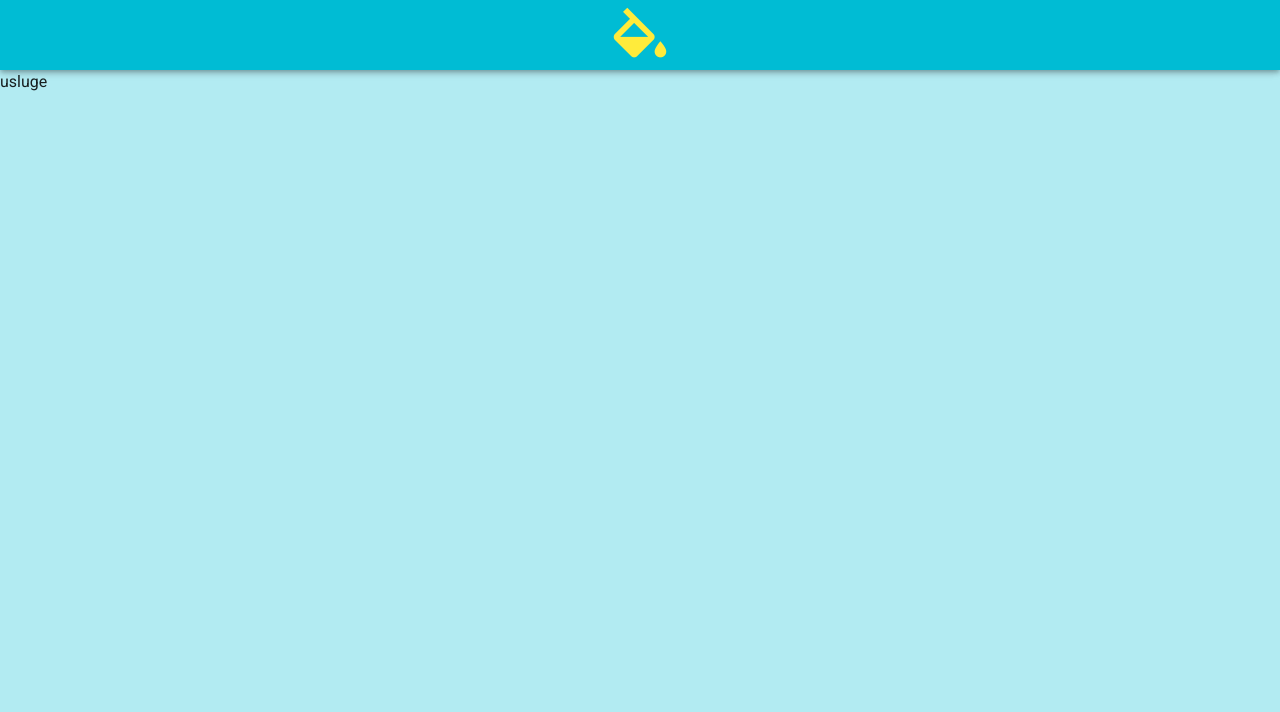
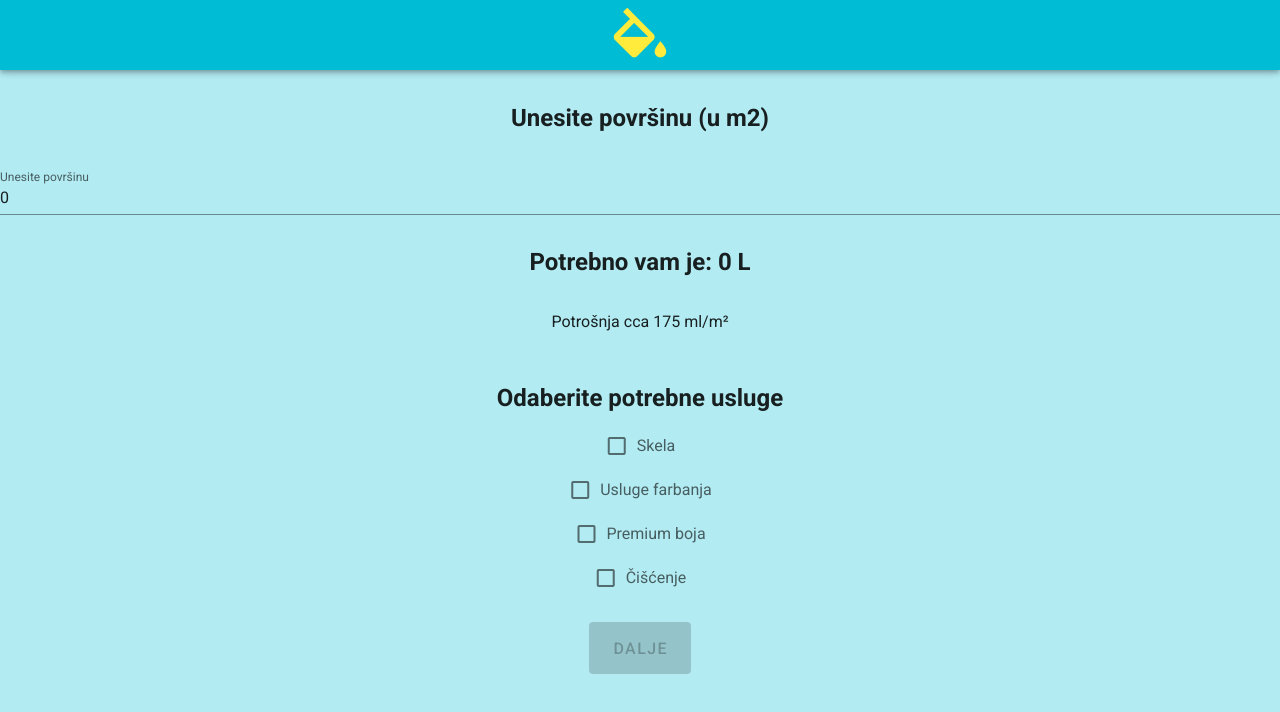
Before and after one commit to Matijaaaa/Pitura, a Vue app: page /povrsina-usluge in a window 1280 px wide. Shown: the top 712 px of the page. Built offline with nearby package versions, Linux system fonts and the light colour scheme; a web font is replaced by a local one.

Commit message:
Stranica površina usluge dorađena

```diff
--- a/src/views/povrsina-usluge-view.vue
+++ b/src/views/povrsina-usluge-view.vue
@@ -1,13 +1,100 @@
 <template>
   <div>
-    <h1>usluge</h1>
+    <div class="mt-8 flex justify-center">
+      <h1 class="text-2xl font-semibold">Unesite površinu (u m2)</h1>
+    </div>
+    <div class="mt-8 flex justify-center">
+      <v-text-field
+        label="Unesite površinu"
+        :rules="rules"
+        hide-details="auto"
+        class="inline"
+        v-model="unesenaPovrsina"
+      ></v-text-field>
+    </div>
+    <div class="mt-8 flex justify-center">
+      <h1 class="text-2xl font-semibold">
+        Potrebno vam je: {{ izracunLitara }} L
+      </h1>
+    </div>
+    <div class="mt-8 flex justify-center">
+      <p>Potrošnja cca 175 ml/m²</p>
+    </div>
+    <div class="mt-8 flex justify-center">
+      <h1 class="text-2xl font-semibold">Odaberite potrebne usluge</h1>
+    </div>
+    <div class="flex justify-center">
+      <v-checkbox
+        v-model="skela"
+        label="Skela"
+        color="yellow darken-2"
+        hide-details
+      ></v-checkbox>
+    </div>
+    <div class="flex justify-center">
+      <v-checkbox
+        v-model="uslugeFarbanja"
+        label="Usluge farbanja"
+        color="yellow darken-2"
+        hide-details
+      ></v-checkbox>
+    </div>
+    <div class="flex justify-center">
+      <v-checkbox
+        v-model="premiumBoja"
+        label="Premium boja"
+        color="yellow darken-2"
+        hide-details
+      ></v-checkbox>
+    </div>
+    <div class="flex justify-center">
+      <v-checkbox
+        v-model="ciscenje"
+        label="Čišćenje"
+        color="yellow darken-2"
+        hide-details
+      ></v-checkbox>
+    </div>
+    <div class="mt-8 flex justify-center">
+      <v-btn
+        :disabled="!unesenaPovrsina"
+        class=""
+        elevation="2"
+        x-large
+        color="purple"
+        to="/povrsina-usluge"
+      >
+        dalje</v-btn
+      >
+    </div>
   </div>
 </template>
 
 <script>
 export default {
   name: "povrsina-usluge",
+  data() {
+    return {
+      unesenaPovrsina: 0,
+      skela: null,
+      uslugeFarbanja: null,
+      premiumBoja: null,
+      ciscenje: null,
+    };
+  },
+  computed: {
+    izracunLitara() {
+      return this.unesenaPovrsina * 0.175;
+    },
+    provjera() {
+      return this.unesenaPovrsina >= 0;
+    },
+  },
 };
 </script>
 
-<style></style>
+<style>
+.inline {
+  max-width: 300px;
+}
+</style>
```
